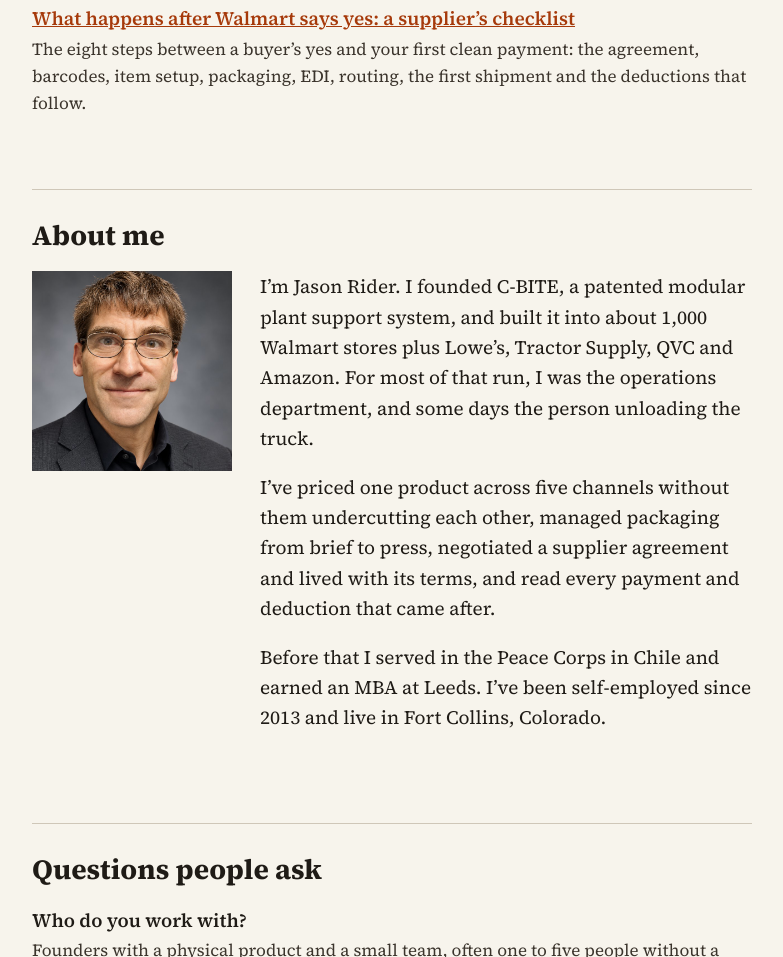
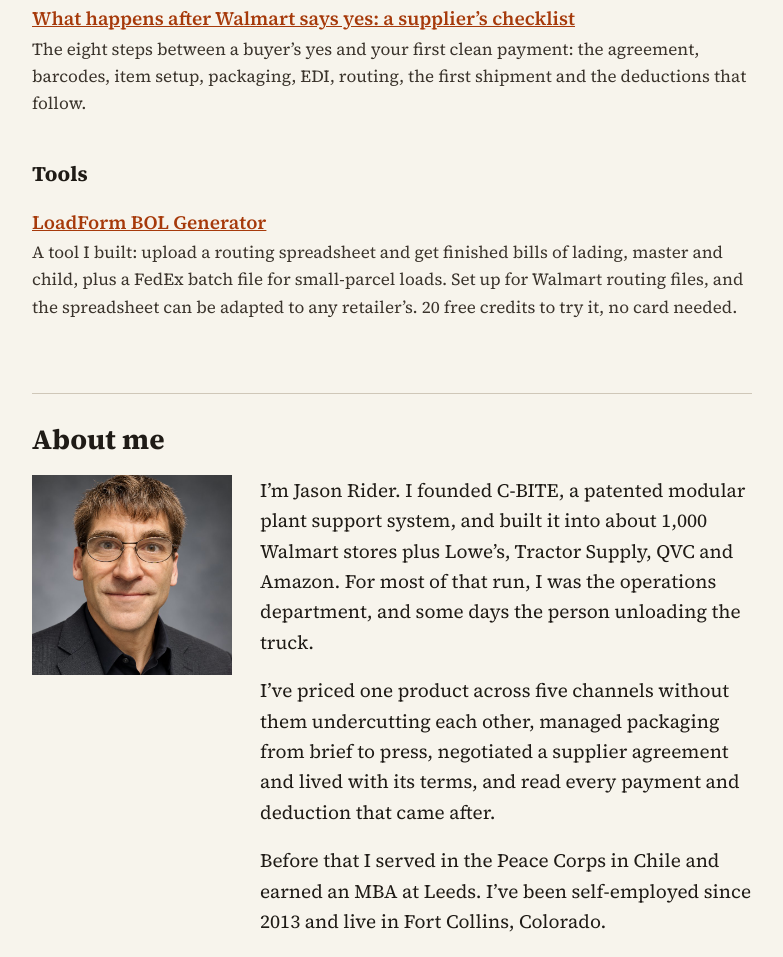
Before and after one commit to ThrivingDesign/rdrworks-site, a plain HTML site: page index.html in a window 1280 px wide. Shown: the part 5882-6839 px from the top of the page, without its empty margins (248-1031 px from the left). Drawn offline with Linux system fonts and the light colour scheme.

Commit message:
Link LoadForm BOL Generator under Guides
Co-Authored-By: Claude Opus 5.5 <noreply@anthropic.com>
Claude-Session: https://claude.ai/code/session_019zxH55KbrMLo2CuLPcZL6K

```diff
--- a/index.html
+++ b/index.html
@@ -224,6 +224,13 @@ footer{max-width:720px;margin:96px auto 0;padding:24px 28px 48px;border-top:1px
 <dd>The eight steps between a buyer&rsquo;s yes and your first clean payment: the agreement, barcodes, item setup, packaging, EDI, routing, the first shipment and the deductions that follow.</dd>
 </dl>
 
+<h3>Tools</h3>
+
+<dl>
+<dt><a href="https://loadformllc.com/" target="_blank" rel="noopener">LoadForm BOL Generator</a></dt>
+<dd>A tool I built: upload a routing spreadsheet and get finished bills of lading, master and child, plus a FedEx batch file for small-parcel loads. Set up for Walmart routing files, and the spreadsheet can be adapted to any retailer&rsquo;s. 20 free credits to try it, no card needed.</dd>
+</dl>
+
 <h2 id="about">About me</h2>
 
 <div class="about">
```
